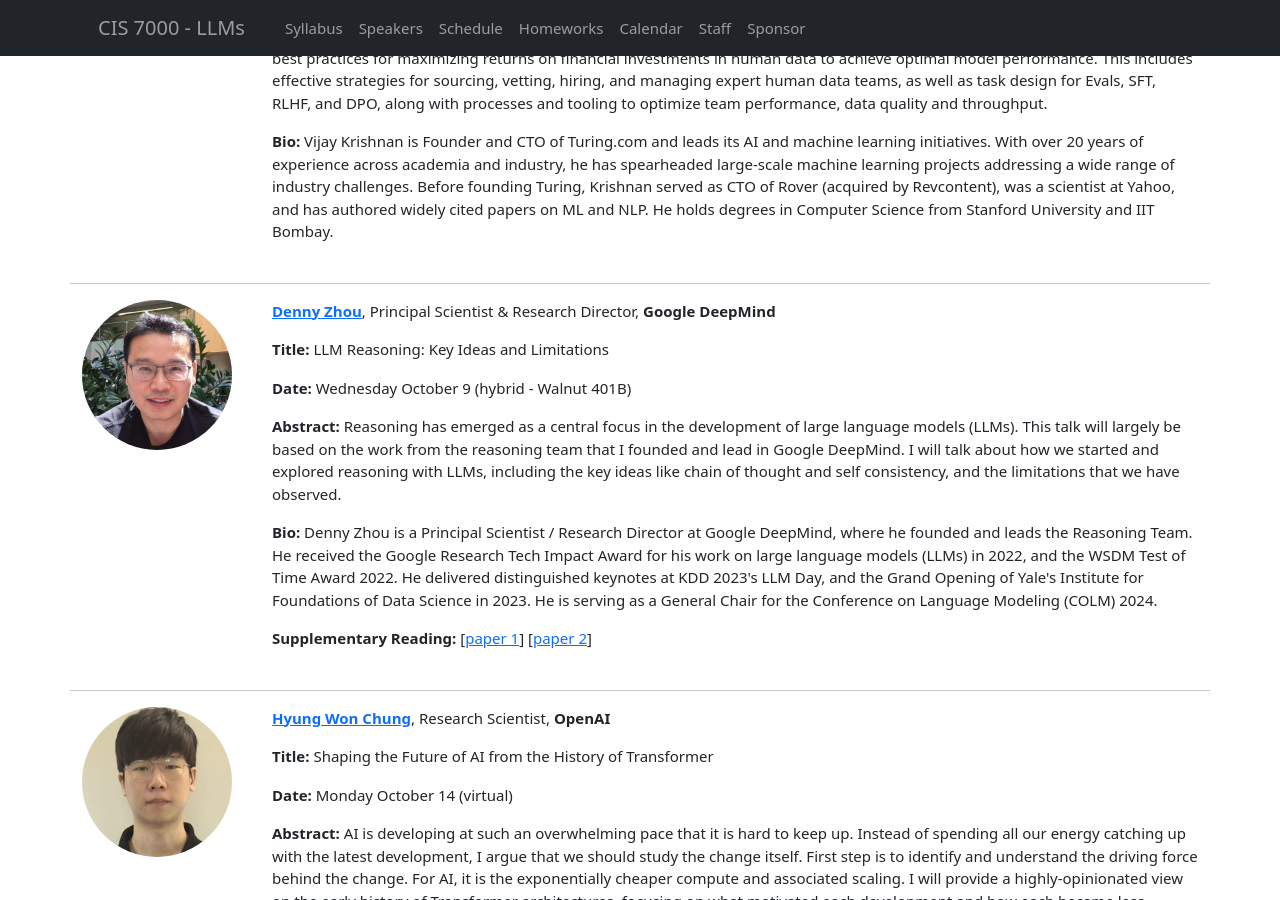
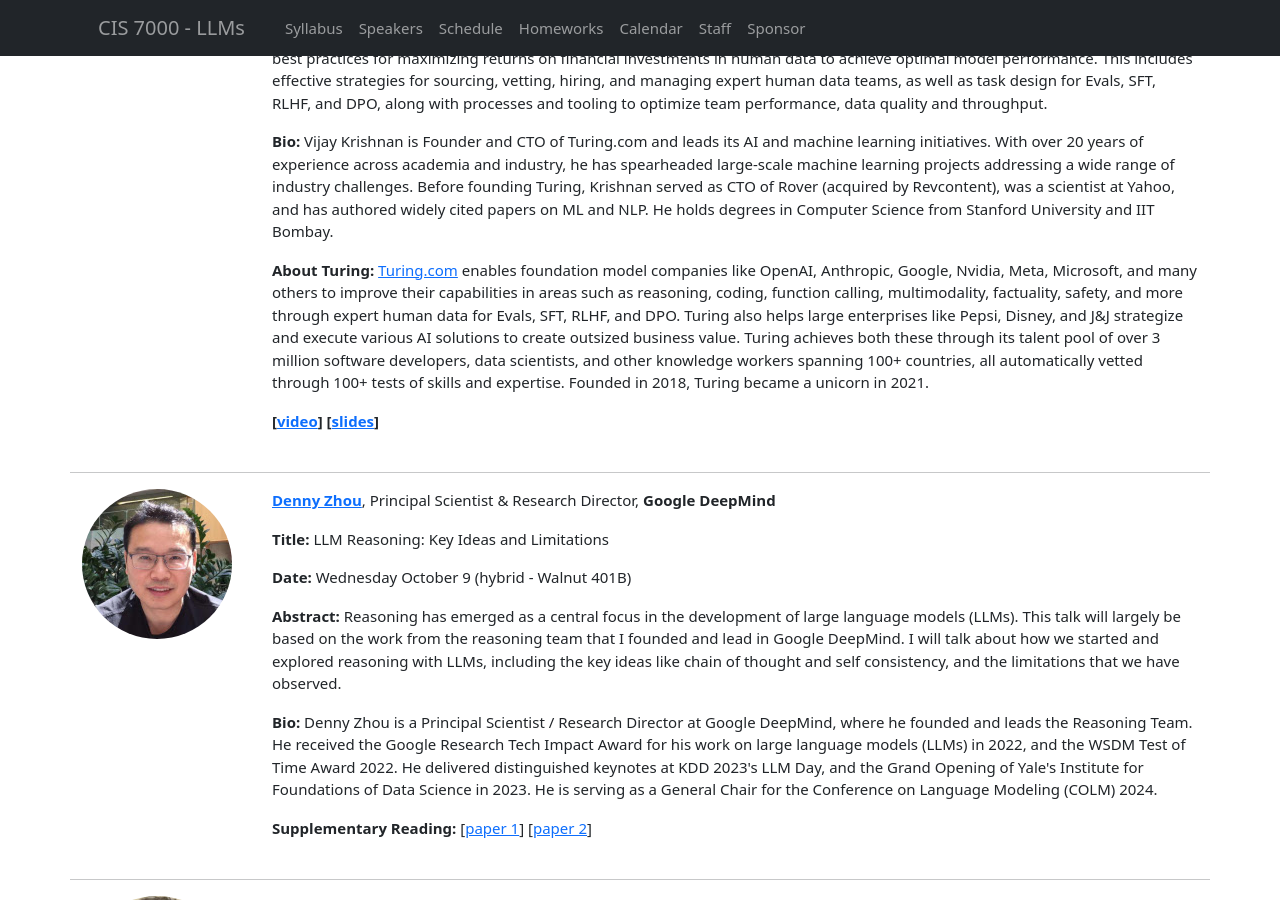
Before and after one commit to llm-class/llm-class.github.io, a Jekyll site: the page built from speakers.html, in a window 1280 px wide and 900 px high, scrolled down 1292 px. Built offline with Jekyll 4.4.1, drawn with Linux system fonts in a browser that asks for light colours.

Commit message:
various fixes

```diff
--- a/_data/speakers.yml
+++ b/_data/speakers.yml
@@ -8,7 +8,7 @@
   abstract: "Evaluation is a cornerstone of machine learning, critical for model development and selection. For LLMs like ChatGPT, evaluation presents unique challenges due to the open-ended nature of their outputs. While human evaluation remains the gold standard, its cost and time-intensive nature make it impractical for rapid development cycles. This talk will provide an overview of scalable approaches to LLM evaluation, focusing on using one LLM to evaluate another. I will discuss the potential benefits and limitations of this approach and explore mitigation strategies for its challenges."
   bio: "Yann is a final-year CS PhD student advised by Percy Liang and Tatsu Hashimoto. His research focuses on improving the effectiveness of AI when resources are scarce. Most recently, he has been part of the Alpaca team, working on training and evaluating language models more efficiently using other LLMs."
   notes: "<b>Supplementary Reading:</b> [<a href=\"https://tatsu-lab.github.io/alpaca_eval/\">AlpacaEval</a>] [<a href=\"https://arxiv.org/abs/2404.04475\">paper 1</a>] [<a href=\"https://arxiv.org/abs/2306.05685\">paper 2</a>]"
-  video: "https://www.youtube.com/watch?v=ZaQYM-YF1rM"
+  video: "https://youtu.be/ZaQYM-YF1rM"
   slides: "slides/Yann_Dubois.pdf"
 
 - name: "Hanjun Dai"
@@ -32,6 +32,9 @@
   date: "Tuesday October 8 (hybrid - Levine 101)"
   abstract: "Foundation models including LLMs and multi-modal models released by OpenAI (GPT), Anthropic (Claude), Google (Gemini), Meta (Llama), and others have shown very impressive capabilities across a range of tasks. Some key drivers of this performance — such as investments in GPUs/compute, model size, and pre-training data — are relatively well understood. This presentation will focus on a less understood, yet extremely powerful lever that creates significant differentiation and competitive advantage among state-of-the-art models: the use of expert human data for Evaluations (“Evals”), Supervised Fine Tuning (SFT), Reinforcement Learning with Human Feedback (RLHF), and Direct Preference Optimization (DPO).The talk will also outline some best practices for maximizing returns on financial investments in human data to achieve optimal model performance. This includes effective strategies for sourcing, vetting, hiring, and managing expert human data teams, as well as task design for Evals, SFT, RLHF, and DPO, along with processes and tooling to optimize team performance, data quality and throughput."
   bio: "Vijay Krishnan is Founder and CTO of Turing.com and leads its AI and machine learning initiatives. With over 20 years of experience across academia and industry, he has spearheaded large-scale machine learning projects addressing a wide range of industry challenges. Before founding Turing, Krishnan served as CTO of Rover (acquired by Revcontent), was a scientist at Yahoo, and has authored widely cited papers on ML and NLP. He holds degrees in Computer Science from Stanford University and IIT Bombay."
+  notes: "<b>About Turing:</b> <a href=\"https://www.turing.com/\">Turing.com</a> enables foundation model companies like OpenAI, Anthropic, Google, Nvidia, Meta, Microsoft, and many others to improve their capabilities in areas such as reasoning, coding, function calling, multimodality, factuality, safety, and more through expert human data for Evals, SFT, RLHF, and DPO. Turing also helps large enterprises like Pepsi, Disney, and J&J strategize and execute various AI solutions to create outsized business value. Turing achieves both these through its talent pool of over 3 million software developers, data scientists, and other knowledge workers spanning 100+ countries, all automatically vetted through 100+ tests of skills and expertise. Founded in 2018, Turing became a unicorn in 2021."
+  slides: "slides/Vijay_Krishnan.pdf"
+  video: "https://youtu.be/P1GGfvIZ9rE"
 
 - name: "Denny Zhou"
   url: "https://dennyzhou.github.io/"
```
Also changed, not shown: _data/pubs.yml (deleted, +0 -10 lines).
